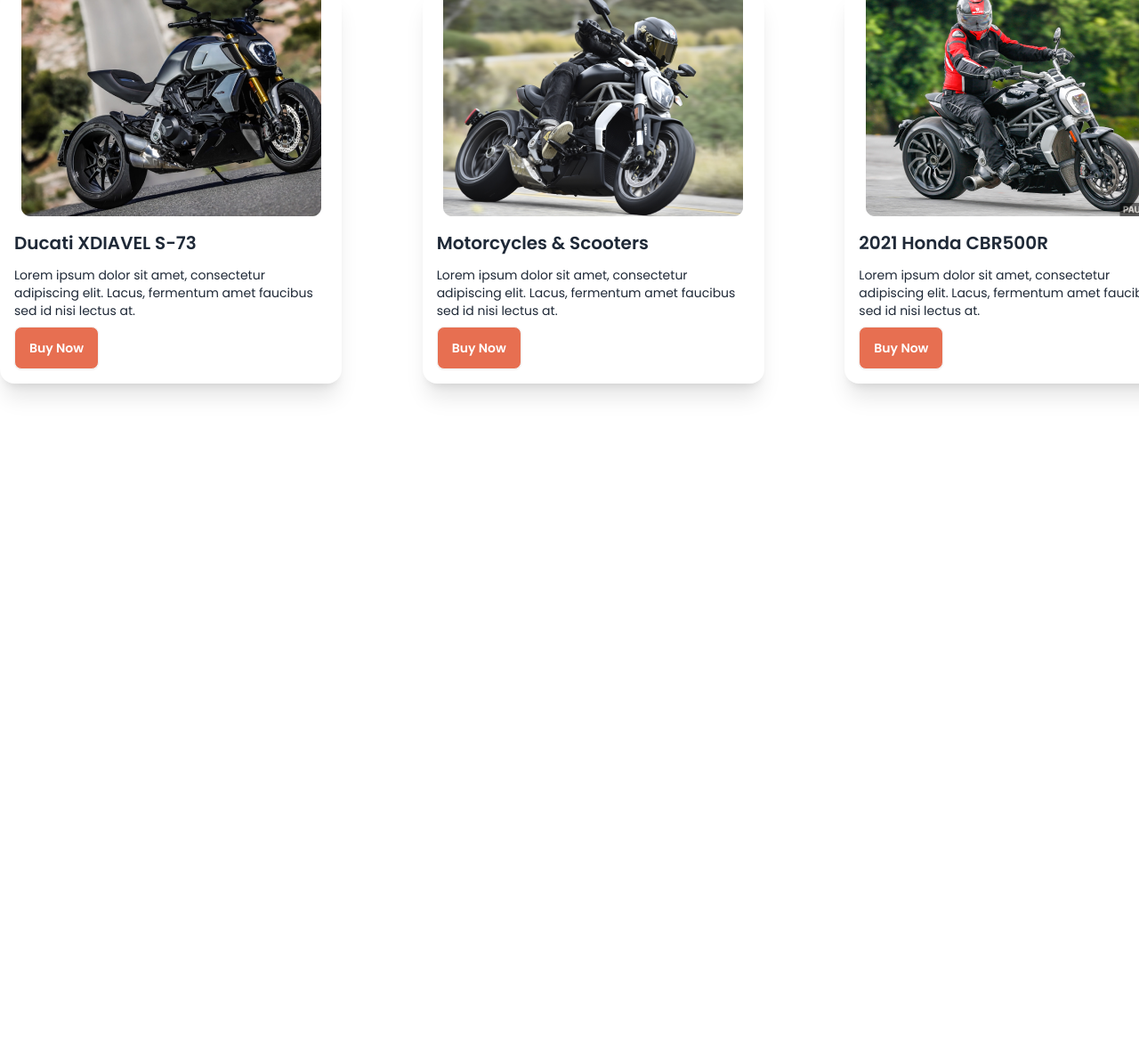
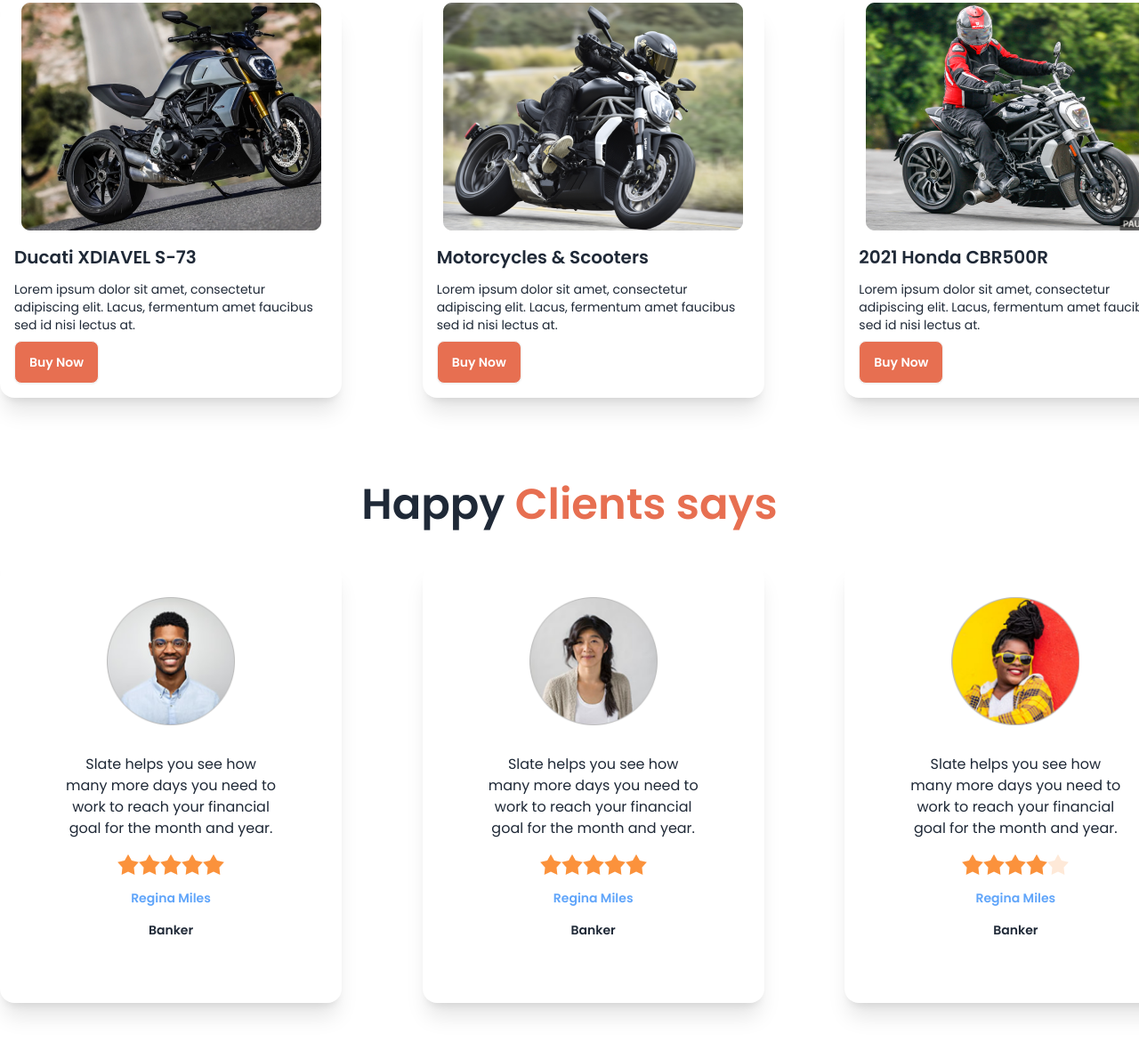
Before and after one commit to jubaeddddd/biker-zone-project-with-daisyUI, a plain HTML site: page index.html in a window 1280 px wide. Shown: the part 749-1930 px from the top of the page at 89% size. Before the commit the page ends 1260 px from the top, so only its background shows below. Drawn offline with nearby package versions, Linux system fonts and the light colour scheme.

Commit message:
happy client section

```diff
--- a/index.html
+++ b/index.html
@@ -156,7 +156,7 @@
 
         </section>
         <!-- latest Bikes -->
-        <section class="my-20">
+        <section class="my-24">
             <h2 class="text-5xl font-semibold text-center">Latest Bikes</h2>
             <div class="grid grid-cols-1 lg:gap-36 md:grid-col-span-2 lg:grid-cols-3 mt-10">
                 <div>
@@ -206,6 +206,79 @@
                 </div>
             </div>
         </section>
+        <!-- Happy clients-->
+        <section class="my-24">
+            <h2 class="text-5xl font-semibold text-center">Happy <span class="text-bike-primary">Clients says</span>
+            </h2>
+            <div class="grid grid-cols-1 lg:gap-36 md:grid-col-span-2 lg:grid-cols-3 mt-10">
+                <!-- client 1 review -->
+                <div class="card bg-base-100 w-96 shadow-xl p-10">
+                    <figure>
+                        <img class="w-36" src="user-1.png" alt="Shoes" />
+                    </figure>
+                    <div class="card-body space-y-2">
+                        <p class="text-center">Slate helps you see how
+                            many more days you need
+                            to work to reach your financial
+                            goal for the month and year.</p>
+                        <div class="rating justify-center">
+                            <input type="radio" name="rating-2" class="mask mask-star-2 bg-orange-400" />
+                            <input type="radio" name="rating-2" class="mask mask-star-2 bg-orange-400" />
+                            <input type="radio" name="rating-2" class="mask mask-star-2 bg-orange-400" />
+                            <input type="radio" name="rating-2" class="mask mask-star-2 bg-orange-400"
+                                checked="checked" />
+                            <input type="radio" name="rating-2" class="mask mask-star-2 bg-orange-400" />
+                        </div>
+                        <h4 class="text-sm font-semibold text-blue-400 text-center">Regina Miles</h4>
+                        <h4 class="text-sm font-semibold text-center">Banker</h4>
+                    </div>
+                </div>
+                <!-- client 2 review -->
+                <div class="card bg-base-100 w-96 shadow-xl p-10">
+                    <figure>
+                        <img class="w-36" src="user-2.png" alt="Shoes" />
+                    </figure>
+                    <div class="card-body space-y-2">
+                        <p class="text-center">Slate helps you see how
+                            many more days you need
+                            to work to reach your financial
+                            goal for the month and year.</p>
+                        <div class="rating justify-center">
+                            <input type="radio" name="rating-2" class="mask mask-star-2 bg-orange-400" />
+                            <input type="radio" name="rating-2" class="mask mask-star-2 bg-orange-400" />
+                            <input type="radio" name="rating-2" class="mask mask-star-2 bg-orange-400" />
+                            <input type="radio" name="rating-2" class="mask mask-star-2 bg-orange-400"
+                                checked="checked" />
+                            <input type="radio" name="rating-2" class="mask mask-star-2 bg-orange-400" />
+                        </div>
+                        <h4 class="text-sm font-semibold text-blue-400 text-center">Regina Miles</h4>
+                        <h4 class="text-sm font-semibold text-center">Banker</h4>
+                    </div>
+                </div>
+                <!-- client 3 review -->
+                <div class="card bg-base-100 w-96 shadow-xl p-10">
+                    <figure>
+                        <img class="w-36" src="user-3.png" alt="Shoes" />
+                    </figure>
+                    <div class="card-body space-y-2">
+                        <p class="text-center">Slate helps you see how
+                            many more days you need
+                            to work to reach your financial
+                            goal for the month and year.</p>
+                        <div class="rating justify-center">
+                            <input type="radio" name="rating-2" class="mask mask-star-2 bg-orange-400" />
+                            <input type="radio" name="rating-2" class="mask mask-star-2 bg-orange-400" />
+                            <input type="radio" name="rating-2" class="mask mask-star-2 bg-orange-400" />
+                            <input type="radio" name="rating-2" class="mask mask-star-2 bg-orange-400"
+                                checked="checked" />
+                            <input type="radio" name="rating-2" class="mask mask-star-2 bg-orange-400" />
+                        </div>
+                        <h4 class="text-sm font-semibold text-blue-400 text-center">Regina Miles</h4>
+                        <h4 class="text-sm font-semibold text-center">Banker</h4>
+                    </div>
+                </div>
+            </div>
+        </section>
     </main>
     <footer>
 
```
